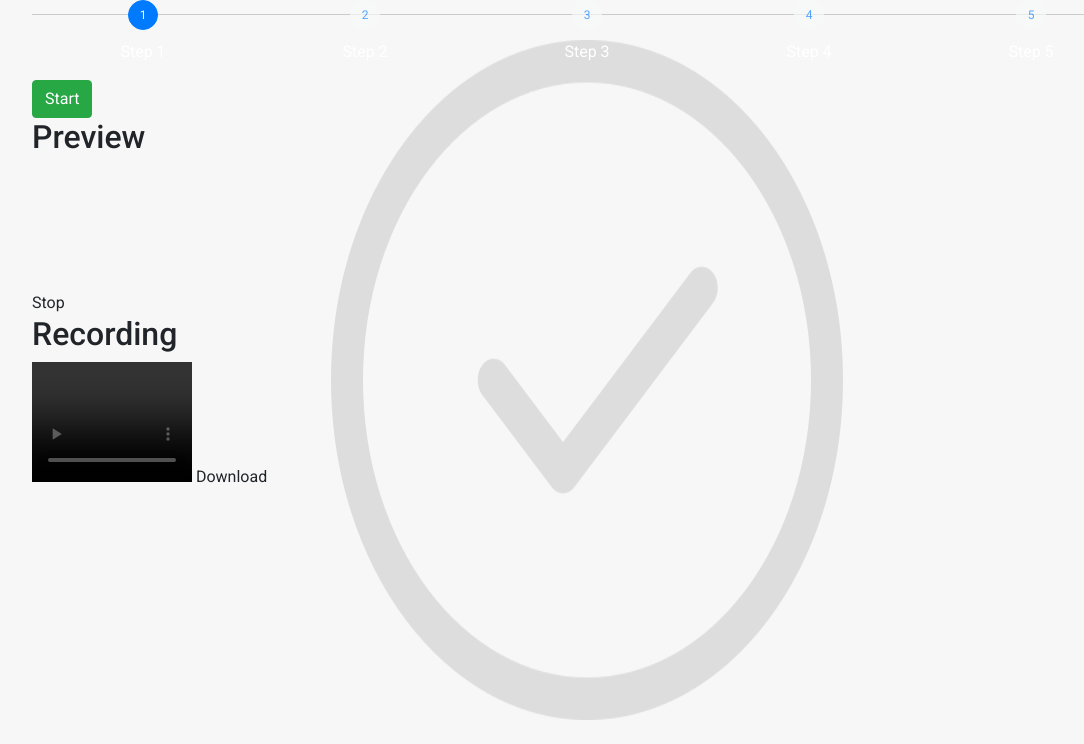
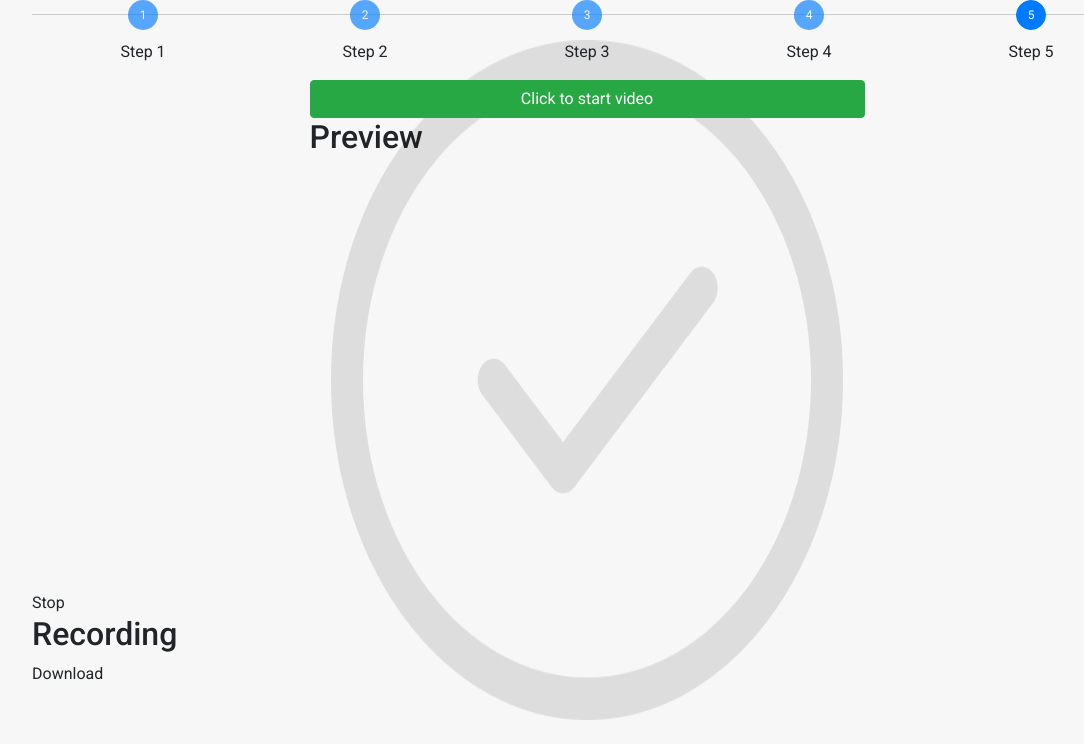
Before and after one commit to Chiraayupm/ekyc, a Django app: page /video/ in a window 1280 px wide. Shown: the part 56-800 px from the top of the page, without its empty margins (53-1137 px from the left). Run offline with Django 3.2, Linux system fonts and the light colour scheme; some libraries are stand-ins or nearby versions.

Commit message:
add styling to stepper

```diff
--- /dev/null
+++ b/ekyc/static/css/video.css
@@ -0,0 +1,3 @@
+p .step_{
+    color: #040404 !important;
+}
--- a/ekyc/templates/aadharPan.html
+++ b/ekyc/templates/aadharPan.html
@@ -20,11 +20,11 @@
 
             <!-- add disabled afterwards -->
 
-            <a href="" type="button" class="btn btn-default btn-circle disabled bg-light">1</a>
+            <a href="" type="button" class="btn btn-default btn-circle disabled bg-primary text-light">1</a>
             <p class="step">Step 1</p>
         </div>
         <div class="stepwizard-step">
-            <a href="" type="button" class="btn btn-default btn-circle disabled bg-light">2</a>
+            <a href="" type="button" class="btn btn-default btn-circle disabled bg-primary text-light">2</a>
             <p class="step">Step 2</p>
         </div>
         <div class="stepwizard-step">
--- a/ekyc/templates/documents.html
+++ b/ekyc/templates/documents.html
@@ -21,15 +21,15 @@
 
             <!-- add disabled afterwards -->
 
-            <a href="" type="button" class="btn btn-default btn-circle disabled bg-light">1</a>
+            <a href="" type="button" class="btn btn-default btn-circle disabled bg-primary text-light">1</a>
             <p class="step">Step 1</p>
         </div>
         <div class="stepwizard-step">
-            <a href="" type="button" class="btn btn-default btn-circle disabled bg-light">2</a>
+            <a href="" type="button" class="btn btn-default btn-circle disabled bg-primary text-light">2</a>
             <p class="step">Step 2</p>
         </div>
         <div class="stepwizard-step">
-            <a href="" type="button" class="btn btn-default btn-circle disabled bg-light">3</a>
+            <a href="" type="button" class="btn btn-default btn-circle disabled bg-primary text-light">3</a>
             <p class="step">Step 3</p>
         </div>
 
--- a/ekyc/templates/otp.html
+++ b/ekyc/templates/otp.html
@@ -18,7 +18,7 @@
 
             <!-- add disabled afterwards -->
 
-            <a href="" type="button" class="btn btn-default btn-circle disabled bg-light">1</a>
+            <a href="" type="button" class="btn btn-default btn-circle disabled bg-primary text-light">1</a>
             <p class="step">Step 1</p>
         </div>
         <div class="stepwizard-step">
--- a/ekyc/templates/video.html
+++ b/ekyc/templates/video.html
@@ -2,6 +2,10 @@
 
 <form action="" id="myForm" enctype="multipart/form-data">
 
+{% block pgcss %}
+
+<link rel="stylesheet" href="{% static 'css/video.css' %}">
+{% endblock pgcss %}
 
     {% csrf_token %}
 
@@ -12,26 +16,26 @@
 
             <!-- add disabled afterwards -->
 
-            <a href="" type="button" class="btn btn-primary btn-circle">1</a>
-            <p class="step">Step 1</p>
+            <a href="" type="button" class="btn btn-default btn-circle disabled bg-primary text-light">1</a>
+            <p class="step_">Step 1</p>
         </div>
         <div class="stepwizard-step">
-            <a href="" type="button" class="btn btn-default btn-circle disabled bg-light">2</a>
-            <p class="step">Step 2</p>
+            <a href="" type="button" class="btn btn-default btn-circle disabled bg-primary text-light">2</a>
+            <p class="step_">Step 2</p>
         </div>
         <div class="stepwizard-step">
-            <a href="" type="button" class="btn btn-default btn-circle disabled bg-light">3</a>
-            <p class="step">Step 3</p>
+            <a href="" type="button" class="btn btn-default btn-circle disabled bg-primary text-light">3</a>
+            <p class="step_">Step 3</p>
         </div>
 
         <div class="stepwizard-step">
-            <a href="" type="button" class="btn btn-default btn-circle disabled bg-light">4</a>
-            <p class="step">Step 4</p>
+            <a href="" type="button" class="btn btn-default btn-circle disabled bg-primary text-light">4</a>
+            <p class="step_">Step 4</p>
         </div>
 
         <div class="stepwizard-step">
-            <a href="" type="button" class="btn btn-default btn-circle disabled bg-light">5</a>
-            <p class="step">Step 5</p>
+            <a href="" type="button" class="btn btn-primary btn-circle">5</a>
+            <p class="step_">Step 5</p>
         </div>
 
     </div>
@@ -39,16 +43,22 @@
 
 
   <div class="left">
-    <div id="startButton" class="button btn btn-success">Start</div>
+    <div id="startButton" class="offset-md-3 button btn btn-success col-md-6 justify-content-center align-items-center">Click to start video</div>
+
+    <div class="container">
+      <div class="row">
+        <div class="offset-md-3">
           <h2>Preview</h2>
-    <video id="preview" width="160" height="120" autoplay muted></video>
+           <video id="preview" width="800" height="420" autoplay muted></video>
           </div>
-
+      </div>
+      </div>
     <div class="right">
       <div id="stopButton" class="button">Stop</div>
       <h2>Recording</h2>
       <video id="recording" width="160" height="120" controls></video>
       <a id="downloadButton" class="button"> Download </a>
+    </div>
   </div>
 </form>
 
@@ -63,6 +73,7 @@
   let recordingTimeMS = 10000;
   let recordedBlob;
 
+  recording.style.display="none"
   function log(msg) {
     //logElement.innerHTML += msg + "\n";
   }
@@ -118,7 +129,8 @@
 
           downloadButton.href = recording.src;
           downloadButton.download = "RecordedVideo.mp4";
-
+          preview.style.display="none";
+          recording.style.display="block"
           log(
             "Successfully recorded " +
               recordedBlob.size +
```
Lines whose indentation alone changed are shown as unchanged.
